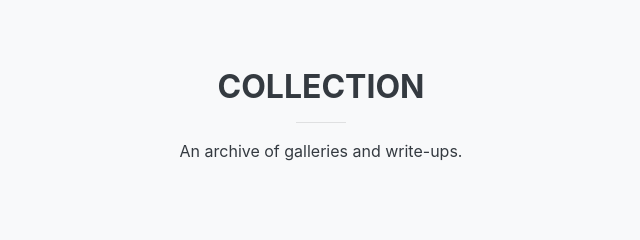
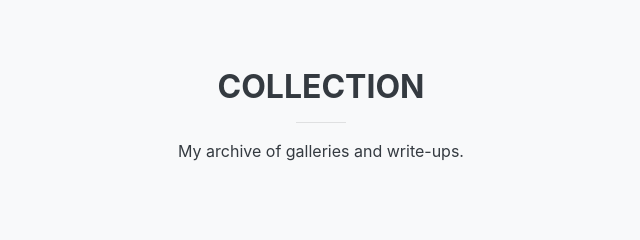
Before and after one commit to senkaku25/SpreadDesign, a website with bundled scripts: page index.html in a window 1280 px wide. Shown: the part 860-1100 px from the top of the page, 319-959 px from the left. Built offline with nearby package versions, Linux system fonts and the light colour scheme.

```diff
--- a/index.html
+++ b/index.html
@@ -82,7 +82,7 @@
             </h2>
             <hr>
             <p>
-                An archive of galleries and write-ups.
+                My archive of galleries and write-ups.
             </p>
         </div>
     </section>
```
Also changed, not shown: img/animebae/DSC_2325NEW.jpg (added), 5 other files.
